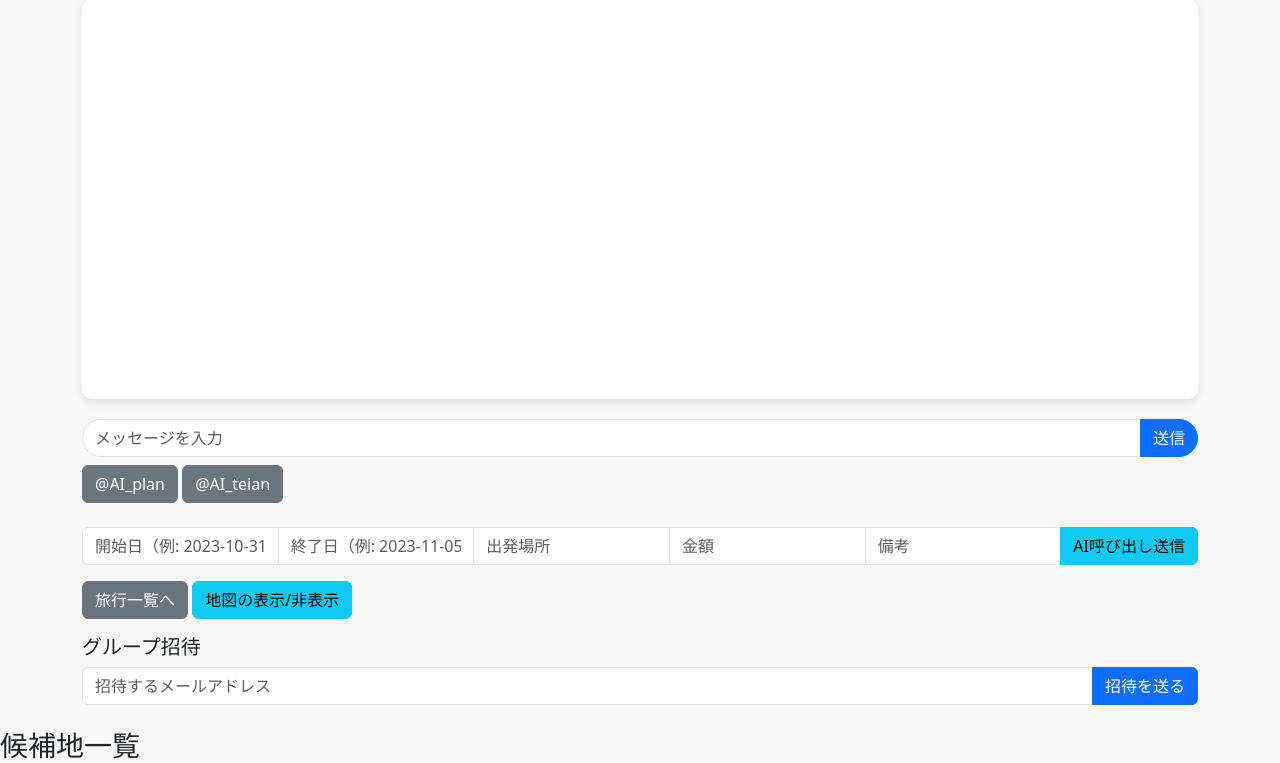
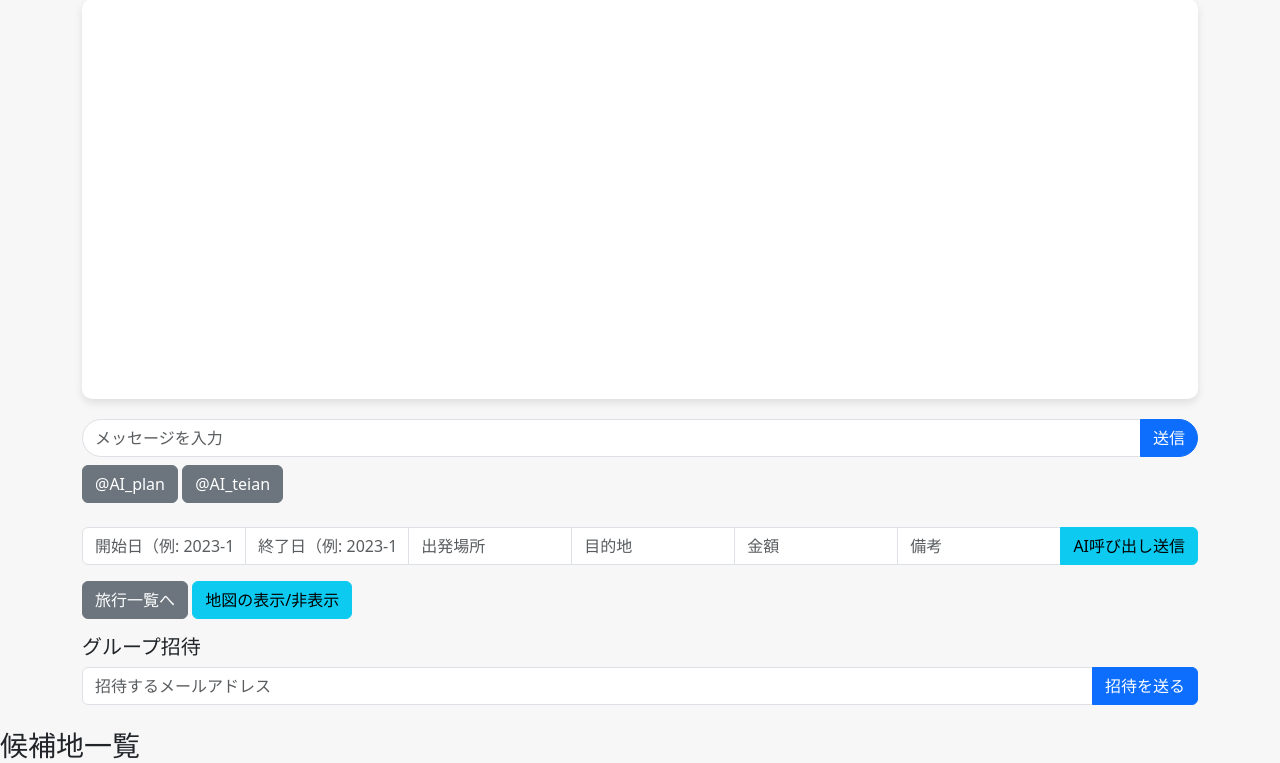
Before and after one commit to Yutak6116/travel-hub-test, a Flask app: template templates/chat.html in a window 1280 px wide. Shown: the part 109-872 px from the top of the page. Run offline with Flask 3, Linux system fonts and the light colour scheme; the template is opened without the code that fills it, so the values that code supplies are empty; some libraries are stand-ins or nearby versions.

Commit message:
チャットインターフェースに目的地入力フィールドを追加

```diff
--- a/templates/chat.html
+++ b/templates/chat.html
@@ -135,6 +135,11 @@
       <input
         name="start_location"
         placeholder="出発場所"
+        class="form-control"
+      />
+      <input
+        name="start_location"
+        placeholder="目的地"
         class="form-control"
       />
       <input
```
